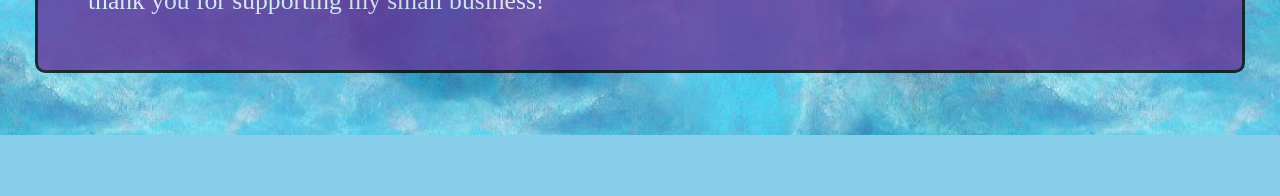
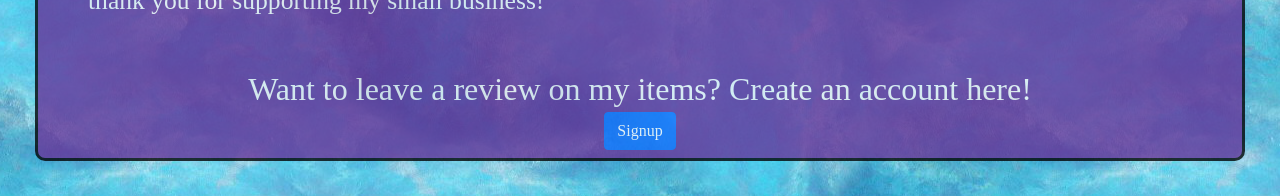
Before and after one commit to breyshaw/KRCv2-front-end, a React (Create React App) app: page / in a window 1280 px wide. Shown: the part 665-861 px from the top of the page. Before the commit the page ends 800 px from the top, so only its background shows below. Built offline with nearby package versions, Linux system fonts and the light colour scheme; no server answers; a web font is replaced by a local one.

Commit message:
add signup button and functionality from the landing page

```diff
--- a/src/pages/Landing/Landing.jsx
+++ b/src/pages/Landing/Landing.jsx
@@ -6,8 +6,9 @@ const Landing = ({ user }) => {
     <main className={styles.container}>
       <img className={styles.logo} src={logo} alt="" />
       <div className='card'>
-      <h1 className='text-center'>Welcome, {user ? user.name + "!!" : 'friend!!'}</h1>
-      <p className={styles.p}>In early 2020, I got the idea to try my hand at custom crafts. I wanted to be able to showcase my different artistic abilities through custom apparel! Since, Katie Rayne Creations has grown into a small, successful business. Not only do I create custom tees, I now offer other items such as tumblers, keychains, bows, blankets, and other accessories! So far, the continued growth and success of KRC has given me the opportunity to make it my full time job, and has allowed me to stay home with my two children. As always, thank you for supporting my small business!</p>
+        <h1 className='text-center'>Welcome, {user ? user.name + "!!" : 'friend!!'}</h1>
+        <p className={styles.p}>In early 2020, I got the idea to try my hand at custom crafts. I wanted to be able to showcase my different artistic abilities through custom apparel! Since, Katie Rayne Creations has grown into a small, successful business. Not only do I create custom tees, I now offer other items such as tumblers, keychains, bows, blankets, and other accessories! So far, the continued growth and success of KRC has given me the opportunity to make it my full time job, and has allowed me to stay home with my two children. As always, thank you for supporting my small business!</p>
+        <h2 className='text-center'>Want to leave a review on my items? Create an account here! <br /> <a className="btn btn-primary" aria-current="page" href="/signup">Signup</a></h2>
       </div>
     </main>
   )
```
